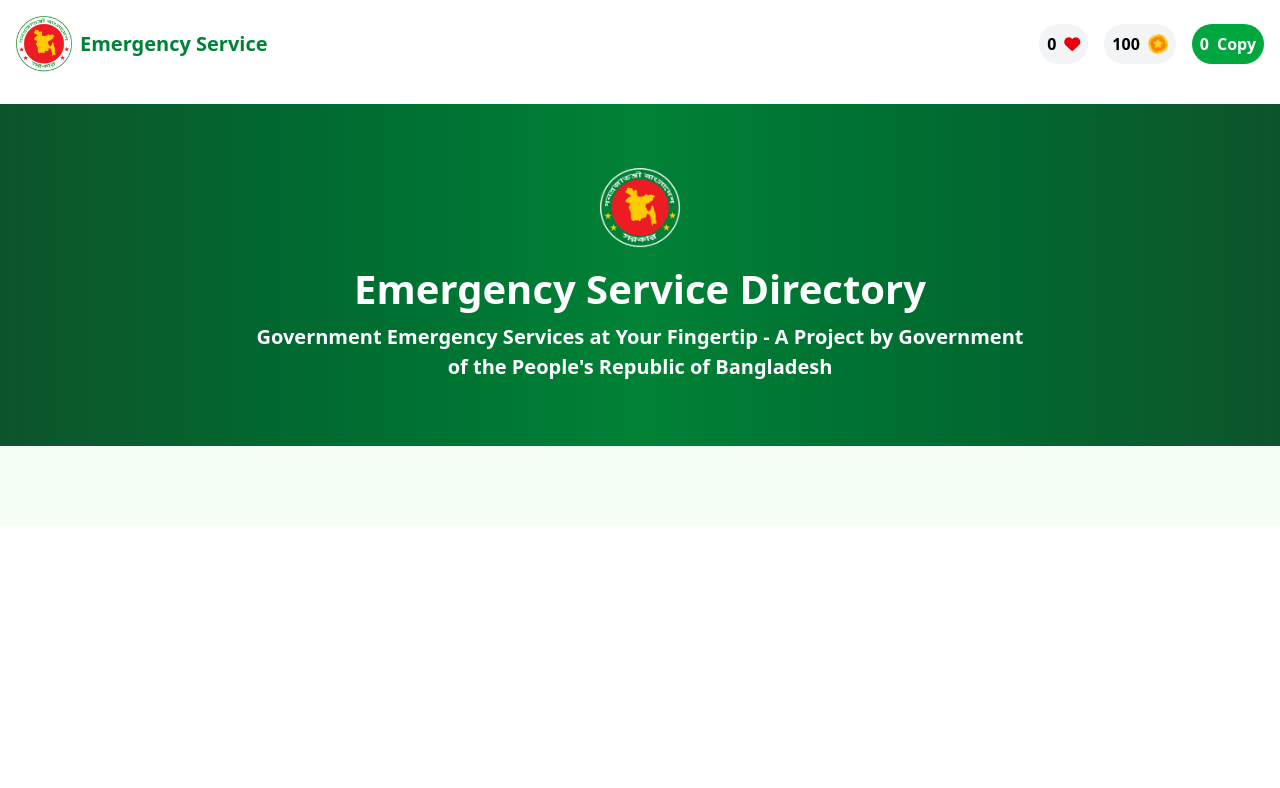
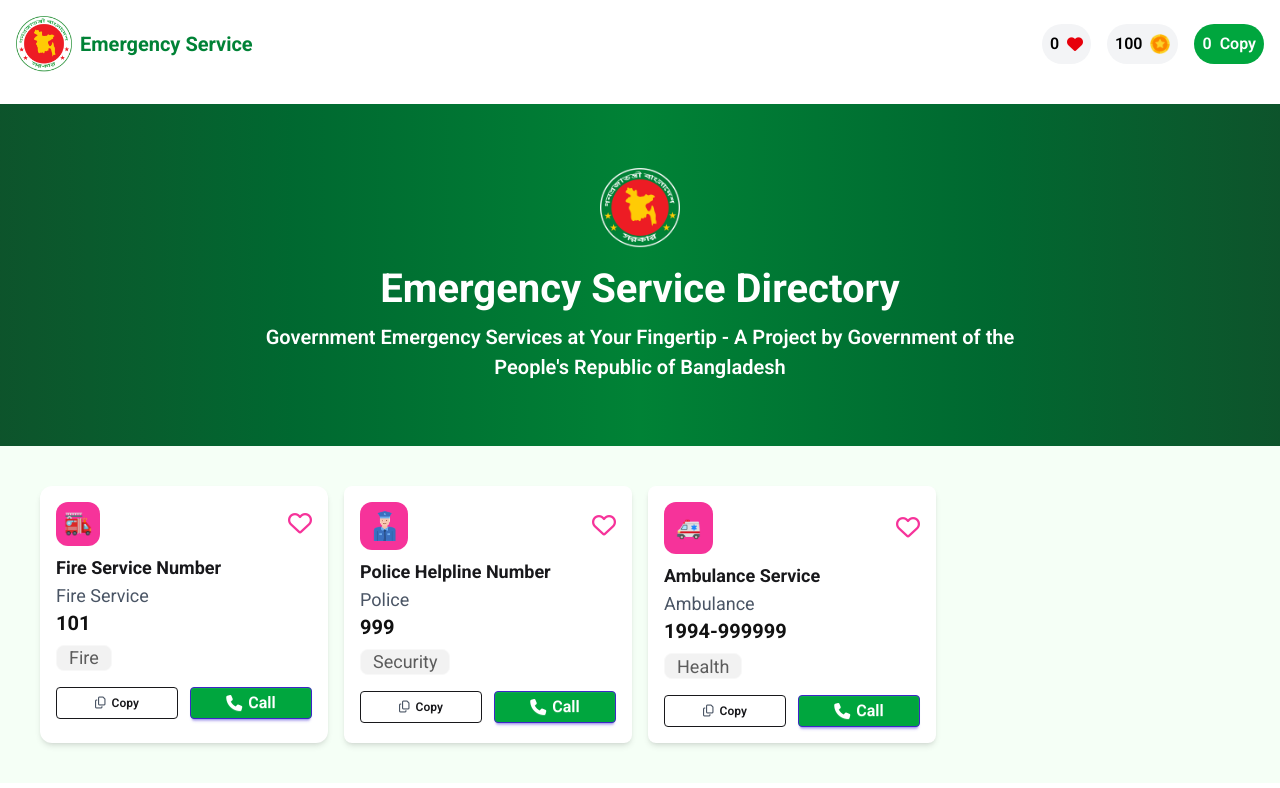
Before and after one commit to Sanjida344/B12-A5-Emergency-Hotline, a plain HTML site: page index.html in a window 1280 px wide. Drawn offline with nearby package versions, Linux system fonts and the light colour scheme.

Commit message:
addad an home.js file

```diff
--- /dev/null
+++ b/home.js
@@ -0,0 +1,15 @@
+
+// Variable declare
+let heartCount = 0;
+let coinCount = 100;
+let copyCount = 0;
+
+const heartDisplay = document.getElementById("heartCount");
+const coinDisplay = document.getElementById("coinCount");
+const copyDisplay = document.getElementById("copyCount");
+const historyList = document.getElementById("historyList");
+const clearButton = document.querySelector(".clear-history");
+
+const heartButtons = document.querySelectorAll(".heart-btn");
+const copyButtons = document.querySelectorAll(".copy-btn");
+const callButtons = document.querySelectorAll(".call-btn");
--- a/index.html
+++ b/index.html
@@ -57,5 +57,54 @@
    </div>
    <!-- main -->
   <div class="grid md:grid-cols-12 gap-4 bg-[#f5fff6] p-10">
+    <!-- Emergency Cards -->
+    <div class="md:col-span-9 grid sm:grid-cols-2 lg:grid-cols-3 gap-4">
+      <!-- Card 1 -->
+      <div class="card bg-white rounded-xl shadow-md p-4" data-name="Fire Service" data-number="101">
+        <div class="flex justify-between mb-2">
+          <span class="text-xl bg-pink-500 p-2 rounded-xl"><img class="w-7" src="./assets/fire-service.png" alt=""></span>
+          <button class="heart-btn text-pink-500 text-2xl"><i class="fa-regular fa-heart"></i></button>
+        </div>
+        <h2 class="text-lg font-bold">Fire Service Number</h2>
+        <p class="text-gray-600 text-[18px]">Fire Service</p>
+        <p class="text-[#111111] text-xl font-bold">101</p>
+        <div class="badge mt-2 p-3 bg-[#f2f2f2] text-[#5C5C5C] text-[18px]">Fire</div>
+        <div class="flex justify-between gap-3 mt-4">
+          <button class="btn btn-outline btn-sm copy-btn w-1/2 flex-1 p-2 hover:bg-[#006747]"><i class="fa-regular fa-copy text-gray-600"></i> Copy</button>
+          <button class="btn btn-primary btn-sm call-btn w-1/2 flex-1 bg-[#00a63e] p-2 hover:bg-[#006747] text-white text-[16px]"><i class="fa-solid fa-phone"></i> Call</button>
+        </div>
+      </div>
+        <!-- Card 2 -->
+      <div class="card bg-white shadow-md p-4" data-name="Police Helpline Number" data-number="999">
+        <div class="flex justify-between mb-2">
+          <span class="text-xl bg-pink-500 p-1 rounded-xl"><img class="w-10" src="./assets/police.png" alt=""></span>
+          <button class="heart-btn text-pink-500 text-2xl"><i class="fa-regular fa-heart"></i></button>
+        </div>
+        <h2 class="text-lg font-bold">Police Helpline Number</h2>
+        <p class="text-gray-600 text-[18px]">Police</p>
+        <p class="text-[#111111] text-xl font-bold">999</p>
+        <div class="badge mt-2 p-3 bg-[#f2f2f2] text-[#5C5C5C] text-[18px]">Security</div>
+        <div class="flex justify-between mt-4 gap-3">
+          <button class="btn btn-outline btn-sm copy-btn w-1/2 flex-1 p-2 hover:bg-[#006747]"><i class="fa-regular fa-copy text-gray-600"></i> Copy</button>
+          <button class="btn btn-primary btn-sm call-btn w-1/2 flex-1 bg-[#00a63e] p-2 hover:bg-[#006747] text-white text-[16px]"><i class="fa-solid fa-phone"></i> Call</button>
+        </div>
+      </div>
+        <!-- Card 3 -->
+      <div class="card bg-white shadow-md p-4" data-name="Ambulance Service" data-number="1994-999999">
+        <div class="flex justify-between mb-2">
+          <span class="text-xl bg-pink-500 p-3 rounded-xl">🚑</span>
+          <button class="heart-btn text-pink-500 text-2xl"><i class="fa-regular fa-heart"></i></button>
+        </div>
+        <h2 class="text-lg font-bold">Ambulance Service</h2>
+        <p class="text-gray-600 text-[18px]">Ambulance</p>
+        <p class="text-[#111111] text-xl font-bold">1994-999999</p>
+        <div class="badge mt-2 p-3 bg-[#f2f2f2] text-[#5C5C5C] text-[18px]">Health</div>
+        <div class="flex justify-between gap-3 mt-4">
+          <button class="btn btn-outline btn-sm copy-btn w-1/2 flex-1 p-2 hover:bg-[#006747]"><i class="fa-regular fa-copy text-gray-600"></i> Copy</button>
+          <button class="btn btn-primary btn-sm call-btn w-1/2 flex-1 bg-[#00a63e] p-2 hover:bg-[#006747] text-white text-[16px]"><i class="fa-solid fa-phone"></i> Call</button>
+        </div>
+      </div>
+<!-- script add -->
+ <script src="home.js"></script>
 </body>
 </html>
--- a/styles/style.css
+++ b/styles/style.css
@@ -0,0 +1,6 @@
+@import url('https://fonts.googleapis.com/css2?family=Roboto:ital,wght@0,100..900;1,100..900&display=swap');
+
+.roboto-font {
+  font-family: "Roboto", sans-serif;
+
+}
```
